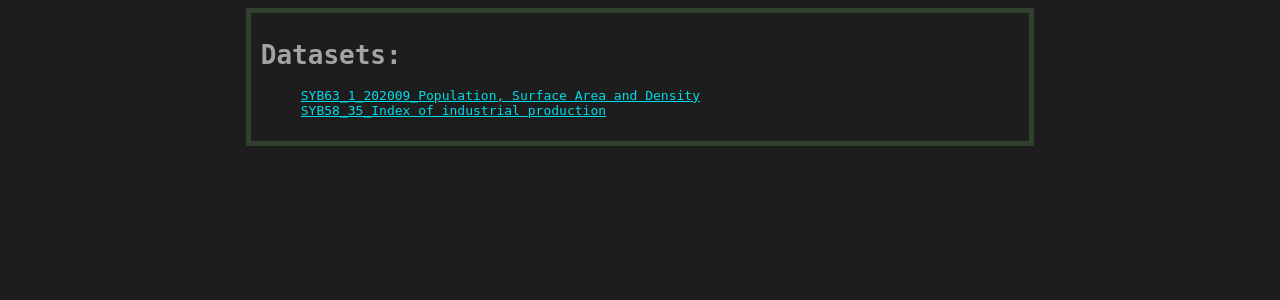
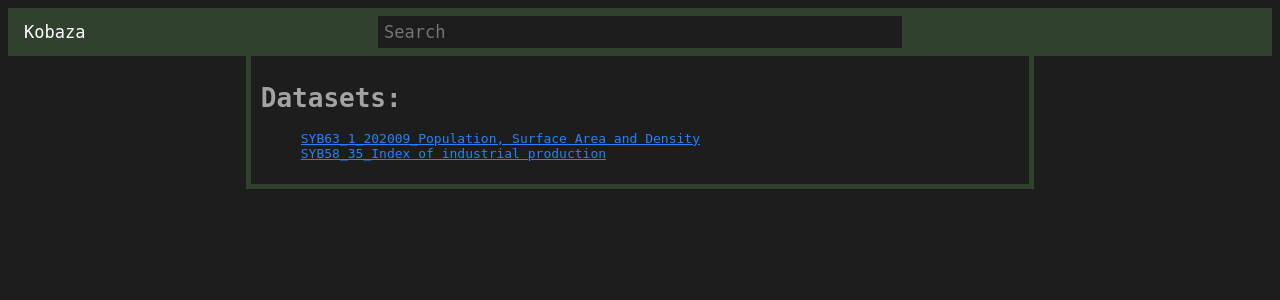
Before and after one commit to das800/opendata_kobaza, a Flask app: page / in a window 1280 px wide. Shown: the top 300 px of the page. Run offline with Flask 2, Linux system fonts and the light colour scheme.

Commit message:
added top bar and changed scripts name to main

```diff
--- a/opendata_kobaza/servemetavars.py
+++ b/opendata_kobaza/main.py
@@ -7,7 +7,7 @@
 
 import json
 import os
-from flask import Flask, render_template, send_from_directory, safe_join
+from flask import Flask, render_template, send_from_directory, request
 app = Flask(__name__)
 
 ds_metavars_folder = os.path.join(app.root_path, 'datasets', 'metavars')
@@ -36,6 +36,11 @@
 def dl_dataset(dataset_filename):
     return send_from_directory(ds_folder, dataset_filename)
 
+@app.route('/dataset_search', methods = ['GET', 'POST'])
+def search_ds():
+    return request.form['searchbar']
+
+#misc
 @app.route('/favicon.ico')
 def favicon():
     return send_from_directory(os.path.join(app.root_path, 'static', 'img'), 'favicon.ico',mimetype='image/vnd.microsoft.icon')
--- a/opendata_kobaza/static/css/base.css
+++ b/opendata_kobaza/static/css/base.css
@@ -15,11 +15,55 @@
 }
 
 a:link {
-    color: #00dce8;
+    color: #2483ff;
 }
 a:visited {
     color: #c66bff;
 }
 a:hover {
-    color: #2483ff;
+    color: #00dce8;
 }
+
+.content {
+    margin: auto;
+    width: 60%;
+    border: 5px solid #30422d;
+    border-top: 0px;
+    padding: 10px;
+}
+
+.topnav {
+    overflow: hidden;
+    background-color: #30422d;
+}
+.topnav a {
+    float: left;
+    display: block;
+    color: #ffffff;
+    text-align: center;
+    padding: 14px 16px;
+    text-decoration: none;
+    font-size: 17px; }
+.topnav a:hover {
+    background-color: #1d1d1d;
+    color: #ffffff;
+  }
+.topnav input[type=text] {
+/* .topnav input { */
+    display: block;
+    /* margin: auto; */
+    width: 40%;
+    padding: 6px;
+    border: none;
+    margin-top: 8px;
+    font-size: 17px;
+    color: #a3a3a3;
+    background-color: #1d1d1d;
+}
+.topnav-centered input[type=text] {
+/* .topnav-centered input { */
+    float: none;
+    position: absolute;
+    left: 50%;
+    transform: translate(-50%, 0%);
+}
--- a/opendata_kobaza/templates/base.html
+++ b/opendata_kobaza/templates/base.html
@@ -2,18 +2,18 @@
 <html>
     <head>
         {% block title %} {% endblock %}
-        <link rel = "stylesheet" type = "text/css" href = {{ url_for("static", filename = "css/base.css") }}>
-        <style>
-            .content {
-                margin: auto;
-                width: 60%;
-                border: 5px solid #30422d;
-                padding: 10px;
-            }
-        </style>
+        <link rel="stylesheet" type="text/css" href={{ url_for("static", filename="css/base.css") }}>
     </head>
     <body>
-        <div class = "content">
+        <div class="topnav">
+            <a class="navbutton" href={{ url_for('main') }}>Kobaza</a>
+            <div class="topnav-centered">
+                <form action={{ url_for('search_ds') }} method="POST">
+                    <input type="text" name="searchbar" placeholder="Search">
+                </form>
+            </div>
+        </div>
+        <div class="content">
             {% block content %} {% endblock %}
         </div>
     </body>
--- a/opendata_kobaza/wsgi.py
+++ b/opendata_kobaza/wsgi.py
@@ -1,4 +1,5 @@
-from servemetavars import app
+# from servemetavars import app
+from main import app
 
 if __name__ == "__main__":
     app.run()
```
